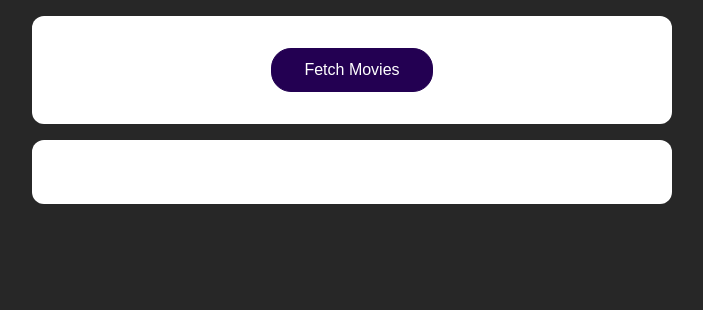
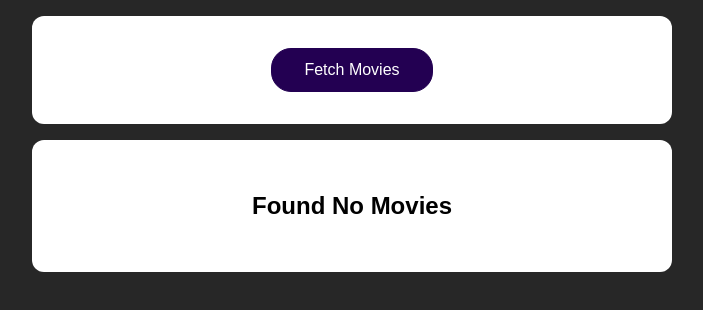
Before and after one commit to kunalrajshah/Movie-Fetch-Project, a React (Create React App) app: page / in a window 1280 px wide. Shown: the top 310 px of the page, without its empty margins (288-991 px from the left). Built offline with nearby package versions, Linux system fonts and the light colour scheme.

Commit message:
Adding loading message during Fetch

```diff
--- a/src/App.js
+++ b/src/App.js
@@ -5,6 +5,7 @@ import "./App.css";
 
 const App = () => {
   const [movies, setMovies] = useState([]);
+  const[isLoading,setLoading]=useState(false);
 
   // Without async function
 
@@ -26,6 +27,7 @@ const App = () => {
 
   // With asynch function
   const movieFetchHandler = async () => {
+    setLoading(true);
     const storeData = await fetch("https://swapi.dev/api/films");
     const trData = await storeData.json();
     const transformedData = trData.results.map((movieData) => {
@@ -37,6 +39,7 @@ const App = () => {
       };
     });
     setMovies(transformedData);
+    setLoading(false);
   };
   return (
     <React.Fragment>
@@ -44,7 +47,9 @@ const App = () => {
         <button onClick={movieFetchHandler}>Fetch Movies</button>
       </section>
       <section>
-        <MoviesList movies={movies} />
+        {!isLoading && movies.length >0 && <MoviesList movies={movies} />}
+        {!isLoading && movies.length === 0 && <h2 style={{textAlign:"center"}}>Found No Movies</h2>}
+        {isLoading && (<h2 style={{textAlign:"center"}}>Loading...</h2>)}
       </section>
     </React.Fragment>
   );
```
